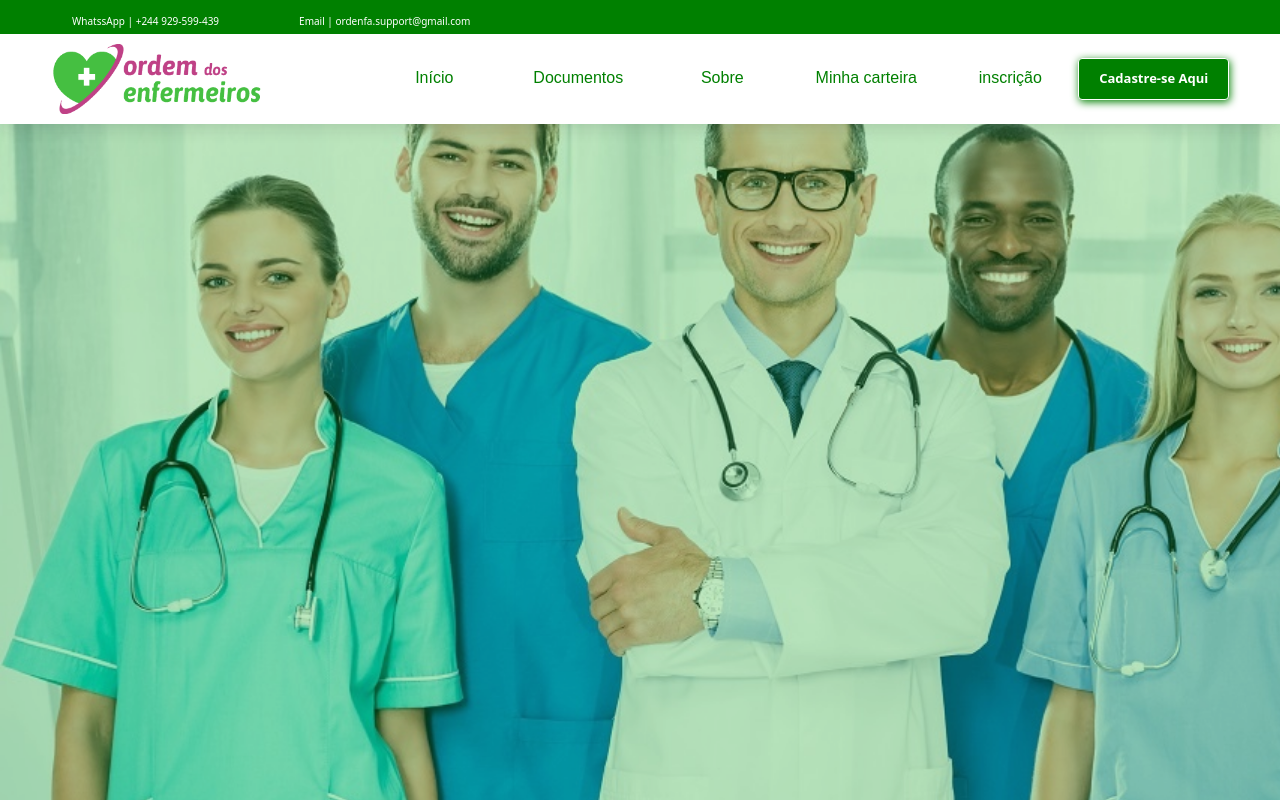
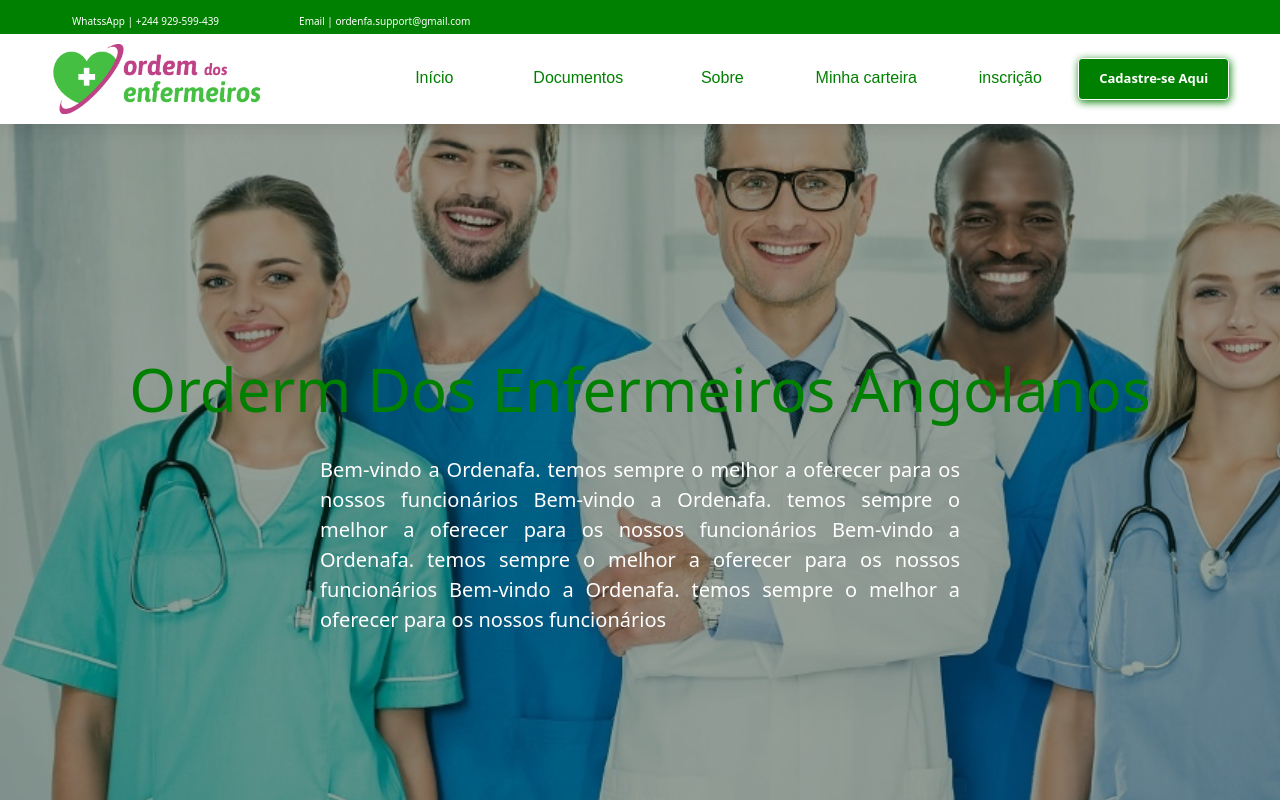
Before and after one commit to Machado28/app-front-ordenfa, a React (Create React App) app: page / in a window 1280 px wide. Shown: the top 800 px of the page. Built offline with nearby package versions, Linux system fonts and the light colour scheme.

Commit message:
feat(v1.1)create paragraphy and title

```diff
--- a/src/App.css
+++ b/src/App.css
@@ -15,7 +15,7 @@
 
 .App-header {
 
-  background-color: #283428;
+  background-color: #02180260;
   min-height: 100vh;
   display: flex;
   flex-direction: column;
--- a/src/components/Paragraphy/styled.js
+++ b/src/components/Paragraphy/styled.js
@@ -1,9 +1,11 @@
 import styled from 'styled-components'
 
 const Container = styled.p`
- font-size:14px;
+ font-size:20px;
 
- color:#1f1f1f;
- text-align:center;
+ color:#fff;
+ text-align:justify;
+ width:50%;
+ height:200px;
 
 `;export default Container;
--- /dev/null
+++ b/src/components/Title/index.js
@@ -0,0 +1,6 @@
+import Container from "./styled";
+
+const Title = (props) => {
+  return <Container>{props.text}</Container>;
+};
+export default Title;
--- /dev/null
+++ b/src/components/Title/styled.js
@@ -0,0 +1,10 @@
+import styled from "styled-components";
+
+const Container = styled.h1`
+  font-size: 60px;
+  margin-bottom:30px;
+
+  color: green;
+  text-align: center;
+`;
+export default Container;
--- a/src/components/barner/index.js
+++ b/src/components/barner/index.js
@@ -1,9 +1,18 @@
+import Paragrapth from "../Paragraphy";
 import Container, { Opacity } from "./styled";
+import Title from './../Title/index';
+
+
+const title1=["Orderm Dos Enfermeiros Angolanos"]
+const paragraphy=[" Bem-vindo a Ordenafa. temos sempre o melhor a oferecer para os nossos funcionários "]
 const Barner =()=>{
 
     return(
        <Container>
-           <Opacity></Opacity>
+           <Opacity>
+               <Title text={title1}></Title>
+               <Paragrapth text={paragraphy +paragraphy+paragraphy+paragraphy}></Paragrapth>
+           </Opacity>
        </Container>
     )
 }
--- a/src/components/barner/styled.js
+++ b/src/components/barner/styled.js
@@ -7,10 +7,14 @@ const Container= styled.div`
  height: 1000px;
  background-image:url(${urlBackground});
  background-size:cover;
+ display:flex;
+ align-items:center;
+ flex-direction:column;
+ justify-content:center;
 `;
 export default Container;
 
 const Opacity= styled(Container)`
- background:#0ba80b43;
+ background:#02180266;
 
 `;export {Opacity};
```
